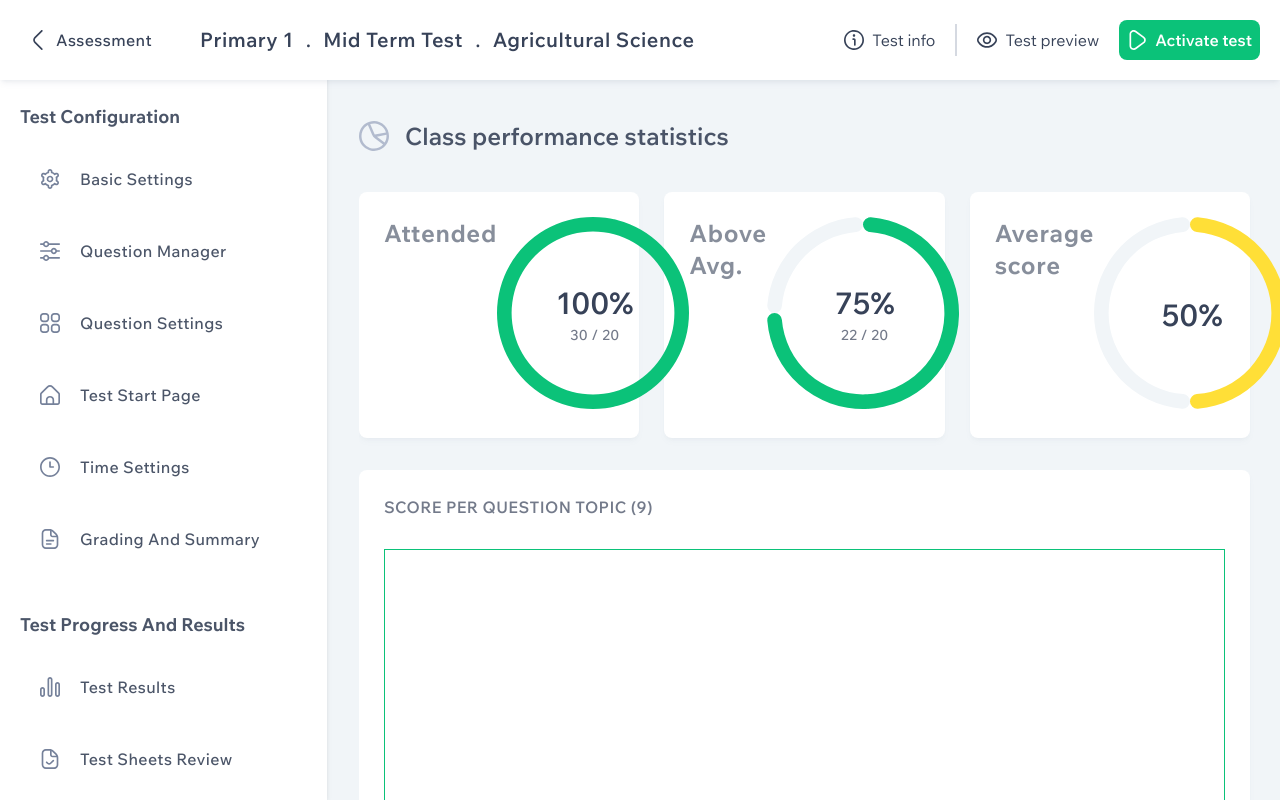
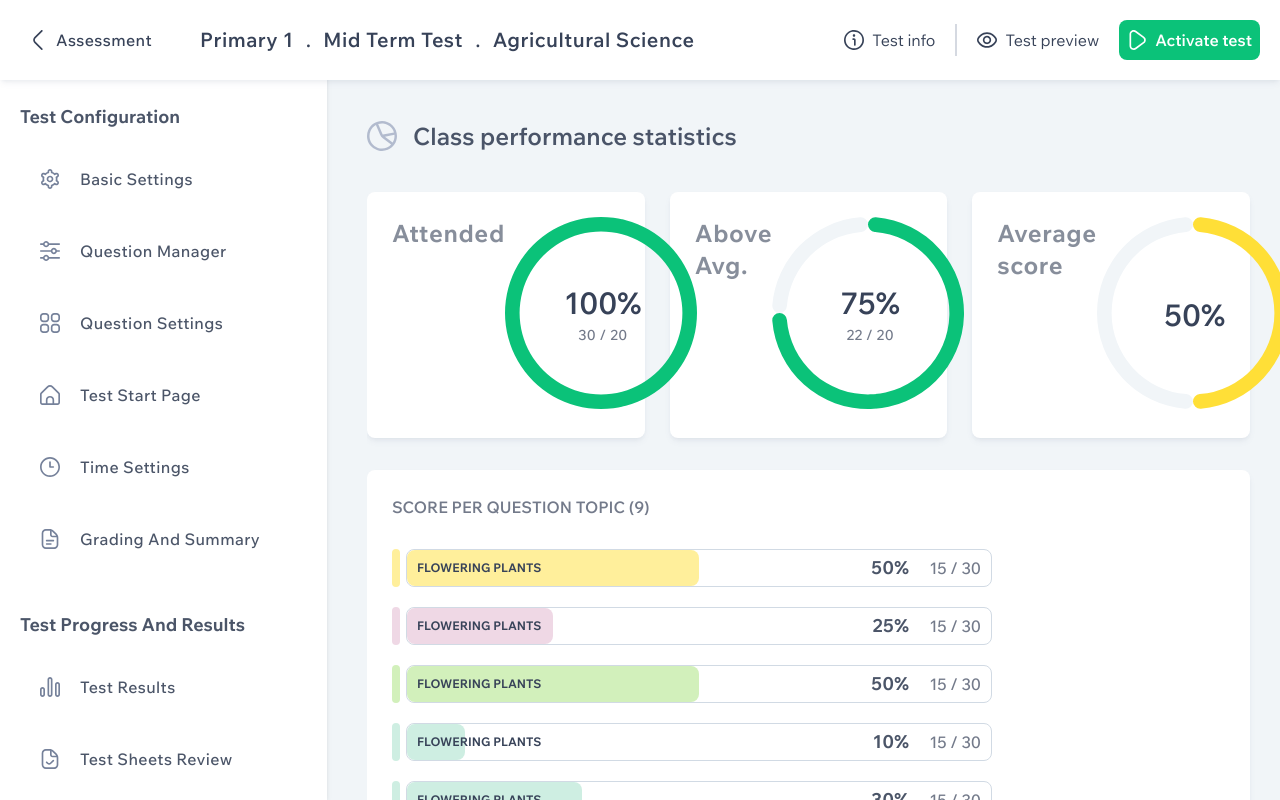
Before and after one commit to GodwinChibyk/afrilearn-web-app-test, a Next.js app: page / in a window 1280 px wide. Built offline with nearby package versions, Linux system fonts and the light colour scheme.

Commit message:
feat: complet Statistics page

```diff
--- /dev/null
+++ b/base/dummyData/questionScores.ts
@@ -0,0 +1,83 @@
+interface IQuestionScore {
+  id: number;
+  percentage: number;
+  topic: string;
+  totalScore: number;
+  averageScore: number;
+  colorCode: string;
+}
+
+export const questionScores: IQuestionScore[] = [
+  {
+    id: 1,
+    percentage: 50,
+    topic: "flowering plants",
+    totalScore: 30,
+    averageScore: 15,
+    colorCode: "#FFEF9B",
+  },
+  {
+    id: 2,
+    percentage: 25,
+    topic: "flowering plants",
+    totalScore: 30,
+    averageScore: 8,
+    colorCode: "#EFD8E5",
+  },
+  {
+    id: 3,
+    percentage: 50,
+    topic: "flowering plants",
+    totalScore: 30,
+    averageScore: 15,
+    colorCode: "#D2F0BB",
+  },
+  {
+    id: 4,
+    percentage: 10,
+    topic: "flowering plants",
+    totalScore: 30,
+    averageScore: 3,
+    colorCode: "#CEEEE2",
+  },
+  {
+    id: 5,
+    percentage: 30,
+    topic: "flowering plants",
+    totalScore: 30,
+    averageScore: 15,
+    colorCode: "#CEEEE2",
+  },
+  {
+    id: 6,
+    percentage: 100,
+    topic: "flowering plants",
+    totalScore: 30,
+    averageScore: 30,
+    colorCode: "#F9D5D5",
+  },
+  {
+    id: 7,
+    percentage: 60,
+    topic: "flowering plants",
+    totalScore: 30,
+    averageScore: 15,
+    colorCode: "#CDD5FF",
+  },
+  {
+    id: 8,
+    percentage: 10,
+    topic: "flowering plants",
+    totalScore: 30,
+    averageScore: 3,
+    colorCode: "#CEEEE2",
+  },
+  {
+    id: 9,
+    percentage: 10,
+    topic: "flowering plants",
+    totalScore: 30,
+    averageScore: 3,
+    colorCode: "#CEEEE2",
+  },
+];
--- a/components/Global/Cards/PIeChartCard.tsx
+++ b/components/Global/Cards/PIeChartCard.tsx
@@ -26,7 +26,7 @@ export const PIeChartCard = ({
     percentageValue < 40 ? "red" : percentageValue < 70 ? "#FFDF37" : "#0BC279";
 
   return (
-    <div className="bg-whiteColor flex flex-row justify-between shadow-md shadow-grayColor/5 p-[25px] rounded-lg">
+    <div className="bg-whiteColor flex flex-row justify-between shadow-md shadow-grayColor/10 p-[25px] rounded-lg">
       <div>
         <p className="text-2xl text-textColor/60 font-[family-name:var(--font-bold)] tracking-wide">
           {title}
--- a/components/Layouts/DashboardLayout/DashboardLayoutIndex.tsx
+++ b/components/Layouts/DashboardLayout/DashboardLayoutIndex.tsx
@@ -13,9 +13,11 @@ export const DashboardLayoutIndex = ({
       <NavSection />
 
       {/* main section */}
-      <div className="absolute inset-0 flex flex-row space-x-8">
+      <div className="absolute inset-0 flex flex-row space-x-10">
         <SideBarSection />
-        <div className="flex-1 h-full pt-[120px] pr-[30px] bg-bgColor overflow-y-scroll">{children}</div>
+        <div className="flex-1 h-full pt-[120px] pr-[30px] bg-bgColor overflow-y-scroll scrollbar scrollbar-thumb-grayColor/70 scrollbar-track-bgColor scrollbar-thumb-rounded-full hover:scrollbar-thumb-grayColor/80">
+          {children}
+        </div>
       </div>
     </div>
   );
--- /dev/null
+++ b/components/Pages/StatisticsPage/QuestionTopic.tsx
@@ -0,0 +1,43 @@
+import { FC } from "react";
+
+interface QuestionTopicProps {
+  color: string;
+  percentageValue: number;
+  totalScore: number;
+  averageScore: number;
+}
+
+export const QuestionTopic: FC<QuestionTopicProps> = ({
+  color,
+  percentageValue,
+  totalScore,
+  averageScore,
+}) => {
+  return (
+    <div className="flex flex-row items-center space-x-[6px] h-[38px] w-full">
+      <div
+        className="w-2 h-full rounded-lg"
+        style={{ backgroundColor: color }}
+      ></div>
+      <div className="flex-1 h-full border border-[#D1DAE4] relative rounded-lg">
+        <div
+          className="absolute top-0 bottom-0 rounded-lg transition-all duration-500"
+          style={{ width: `${percentageValue}%`, backgroundColor: color }}
+        />
+        <div className="absolute inset-0 px-[10px] flex flex-row items-center justify-between">
+          <p className="text-textColor text-[12px] uppercase font-[family-name:var(--font-bold)]">
+            flowering plants
+          </p>
+          <div className="flex flex-row items-center space-x-5">
+            <p className="text-textColor/90 text-lg tracking-wide font-[family-name:var(--font-bold)]">
+              {percentageValue}%
+            </p>
+            <p className="text-base text-textColor/70 font-[family-name:var(--font-medium)]">
+              {averageScore} / {totalScore}
+            </p>
+          </div>
+        </div>
+      </div>
+    </div>
+  );
+};
--- a/components/Pages/StatisticsPage/ScorePerQuestionSection.tsx
+++ b/components/Pages/StatisticsPage/ScorePerQuestionSection.tsx
@@ -1,15 +1,26 @@
 import React from "react";
+import { QuestionTopic } from "./QuestionTopic";
+import { questionScores } from "@/base/dummyData/questionScores";
 
 export const ScorePerQuestionSection = () => {
   return (
-    <section className="mt-8 w-full bg-whiteColor shadow-md shadow-grayColor/5 p-[25px] rounded-lg">
-      <h3 className="uppercase text-base text-textColor/70 tracking-wide font-[family-name:var(--font-semibold)]">
+    <section className="mt-8 w-full bg-whiteColor shadow-md shadow-grayColor/10 p-[25px] rounded-lg">
+      <h3 className="uppercase text-base text-textColor/70 font-[family-name:var(--font-semibold)]">
         Score Per Question topic (9)
       </h3>
 
       {/*  */}
-      <div className="mt-[30px] h-[500px] border border-primaryColor">
-
+      <div className="mt-[30px] h-auto flex flex-row flex-wrap">
+        {[...questionScores].map((item) => (
+          <div key={item.id} className="w-full max-w-[600px] mb-5 mr-5">
+            <QuestionTopic
+              averageScore={15}
+              color={item.colorCode}
+              percentageValue={item.percentage}
+              totalScore={30}
+            />
+          </div>
+        ))}
       </div>
     </section>
   );
```
